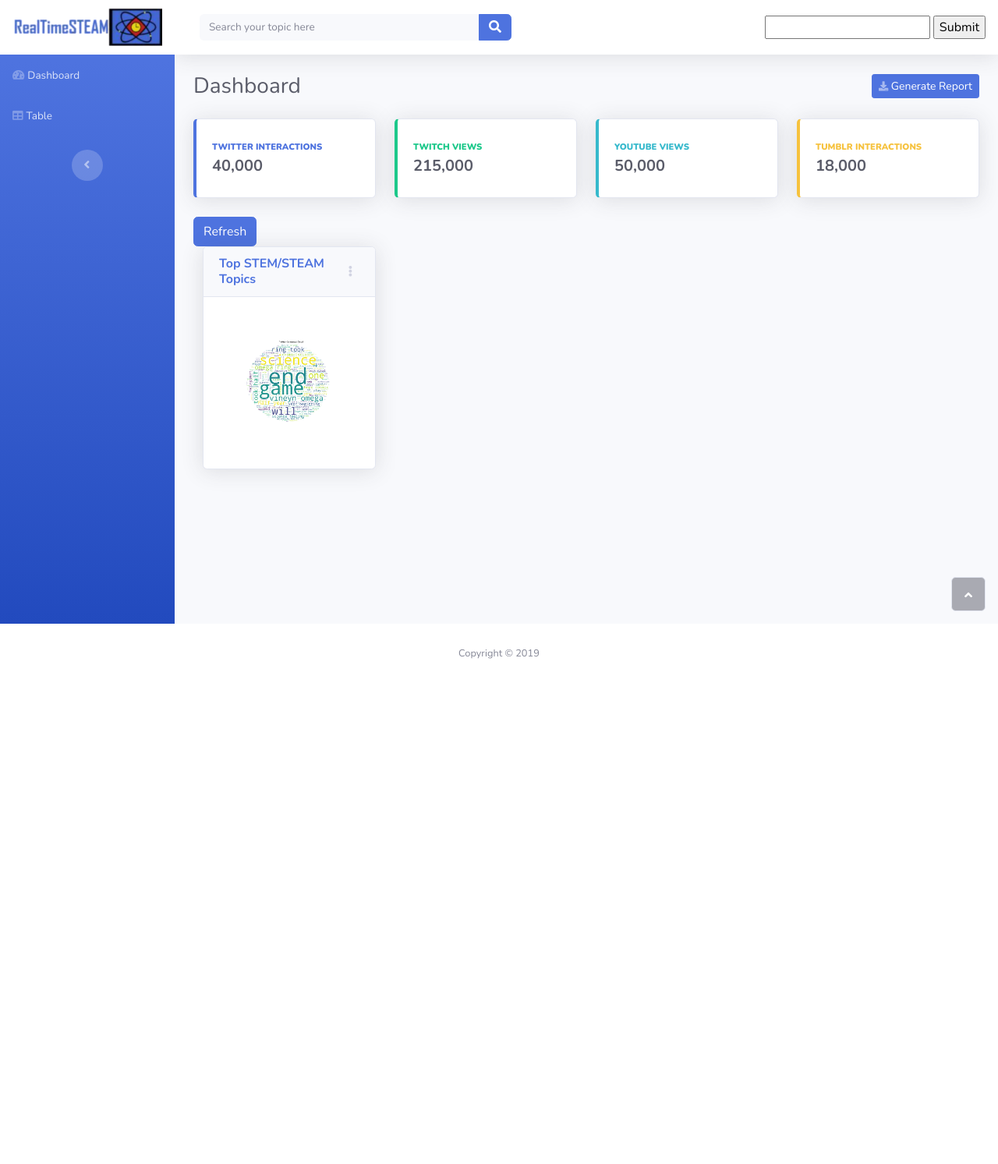
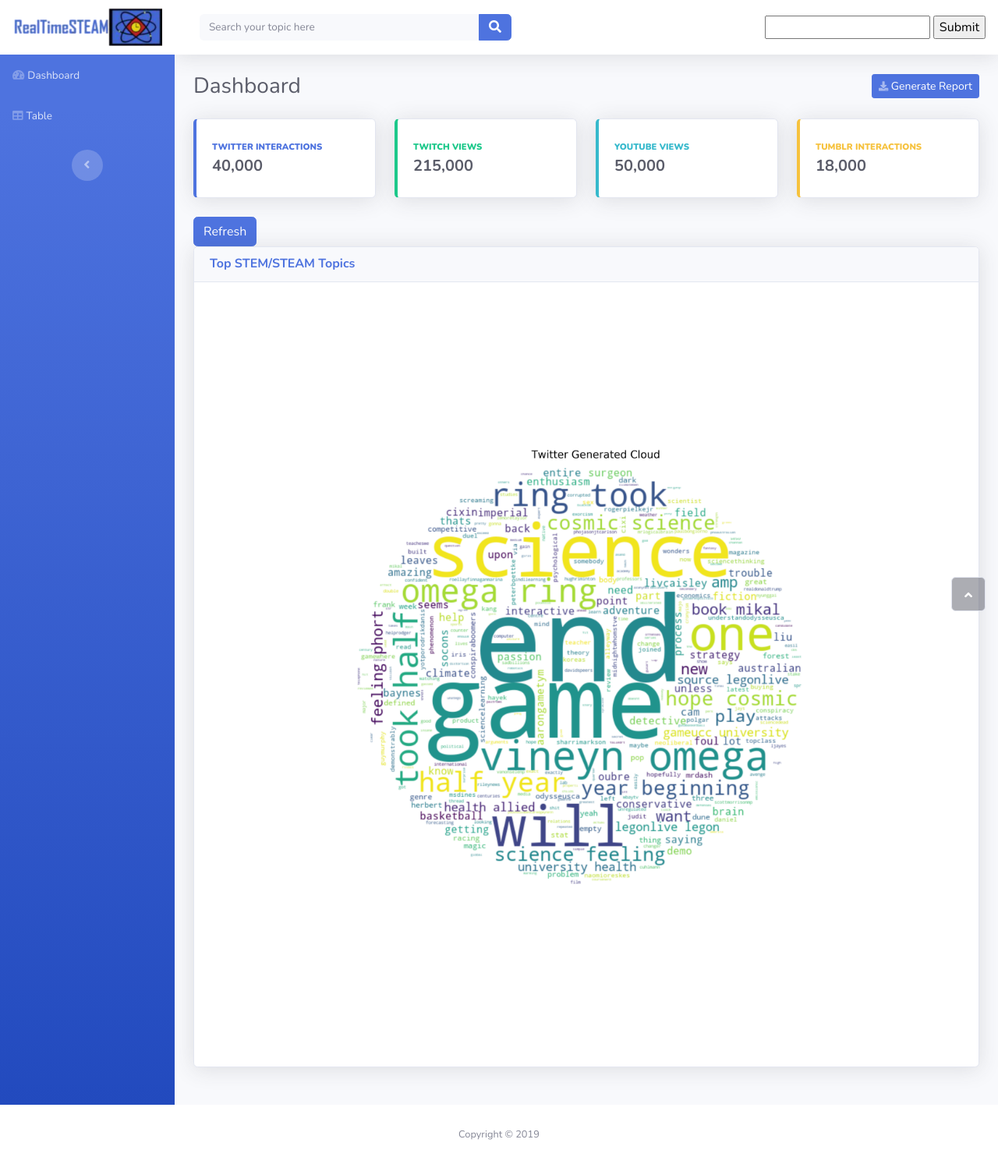
Before and after one commit to 2019-Arizona-Opportunity-Hack/Team-6, a Flask app: template templates/index.html in a window 1280 px wide. Shown: the whole page at 78% size. Before the commit the page ends 845 px from the top, so only its background shows below. Run offline with Flask 2, Linux system fonts and the light colour scheme; the template is opened without the code that fills it, so the values that code supplies are empty; some libraries are stand-ins or nearby versions.

Commit message:
made chart bigger

```diff
--- a/templates/index.html
+++ b/templates/index.html
@@ -111,25 +111,17 @@
                         </div>
                     </div>
                 </div>
-                <div class="row">
-                  <div class="col-lg-7 col-xl-6 offset-xl-0"><button class="btn btn-primary" type="button">Refresh</button>
-                    <div class="col-lg-7 col-xl-6 offset-xl-0">
+               <div class="row">
+                    <div class="col-lg-7 col-xl-12 offset-xl-0"><button class="btn btn-primary" type="button">Refresh</button>
                         <div class="card shadow mb-4">
                             <div class="card-header d-flex justify-content-between align-items-center">
                                 <h6 class="text-primary font-weight-bold m-0">Top STEM/STEAM Topics</h6>
-                                <div class="dropdown no-arrow"><button class="btn btn-link btn-sm dropdown-toggle" data-toggle="dropdown" aria-expanded="false" type="button"><i class="fas fa-ellipsis-v text-gray-400"></i></button>
-                                    <div class="dropdown-menu shadow dropdown-menu-right animated--fade-in"
-                                        role="menu">
-                                        <p class="text-center dropdown-header">dropdown header:</p><a class="dropdown-item" role="presentation" href="#">&nbsp;Action</a><a class="dropdown-item" role="presentation" href="#">&nbsp;Another action</a>
-                                        <div class="dropdown-divider"></div><a class="dropdown-item" role="presentation" href="#">&nbsp;Something else here</a></div>
-                                </div>
                             </div>
                             <div class="card-body">
                                 <div><img src="assets/img/wordcloud.png" alt="missing cloud" width="100%" height="100%"></div>
-                            </div>
-                        </div>
+                       </div>
                     </div>
-                   </div>
+                </div>
                     <!--div class="col-xl-6">
                         <div class="card">
                             <div class="card-header d-flex justify-content-between align-items-center">
```
